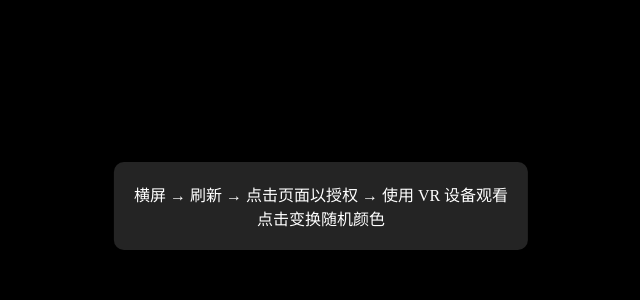
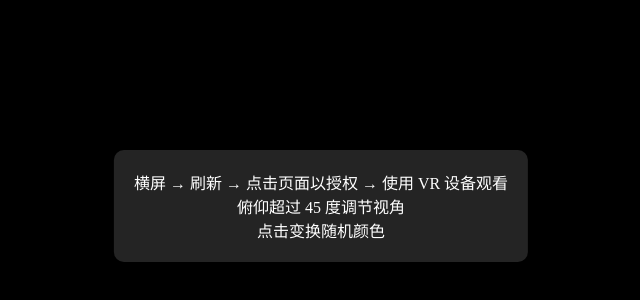
Before and after one commit to Geraniol/Collection, a plain HTML site: page mv.html in a window 1280 px wide. Shown: the part 194-494 px from the top of the page, without its empty margins (319-959 px from the left). Drawn offline with Linux system fonts and the light colour scheme.

Commit message:
2022 1115 1207

```diff
--- a/mv.html
+++ b/mv.html
@@ -45,7 +45,7 @@
 
 <body onclick="req()">
   <div id="container"></div>
-  <div id="alert">横屏 → 刷新 → 点击页面以授权 → 使用 VR 设备观看<br>点击变换随机颜色</div>
+  <div id="alert">横屏 → 刷新 → 点击页面以授权 → 使用 VR 设备观看<br>俯仰超过 45 度调节视角<br>点击变换随机颜色</div>
   <script>
     // threejs.org/license
     (function (l, pa) { "object" === typeof exports && "undefined" !== typeof module ? pa(exports) : "function" === typeof define && define.amd ? define(["exports"], pa) : pa(l.THREE = l.THREE || {}) })(this, function (l) {
```
